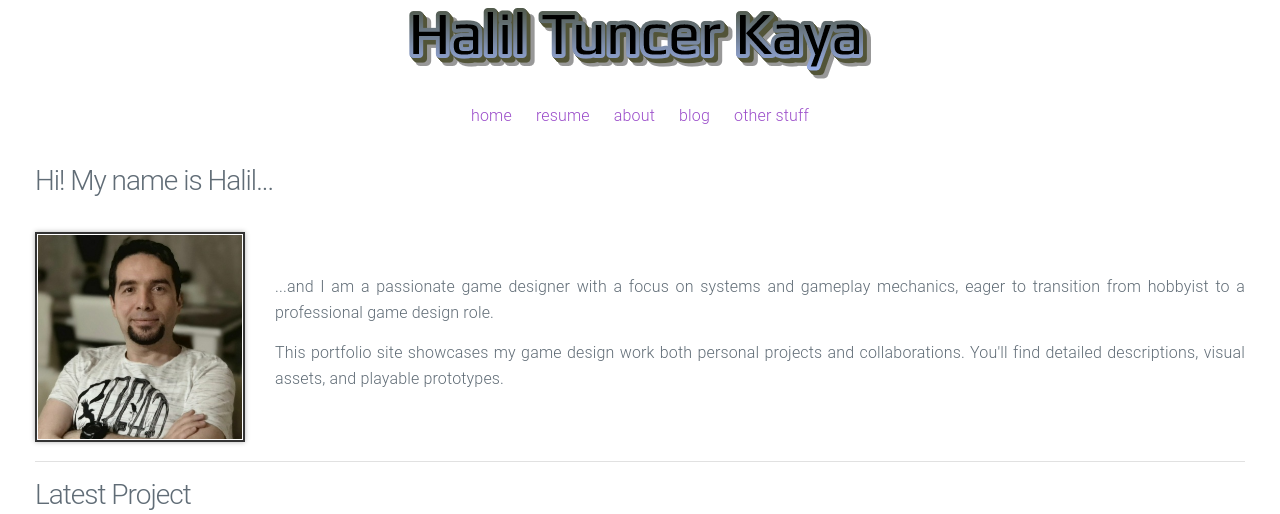
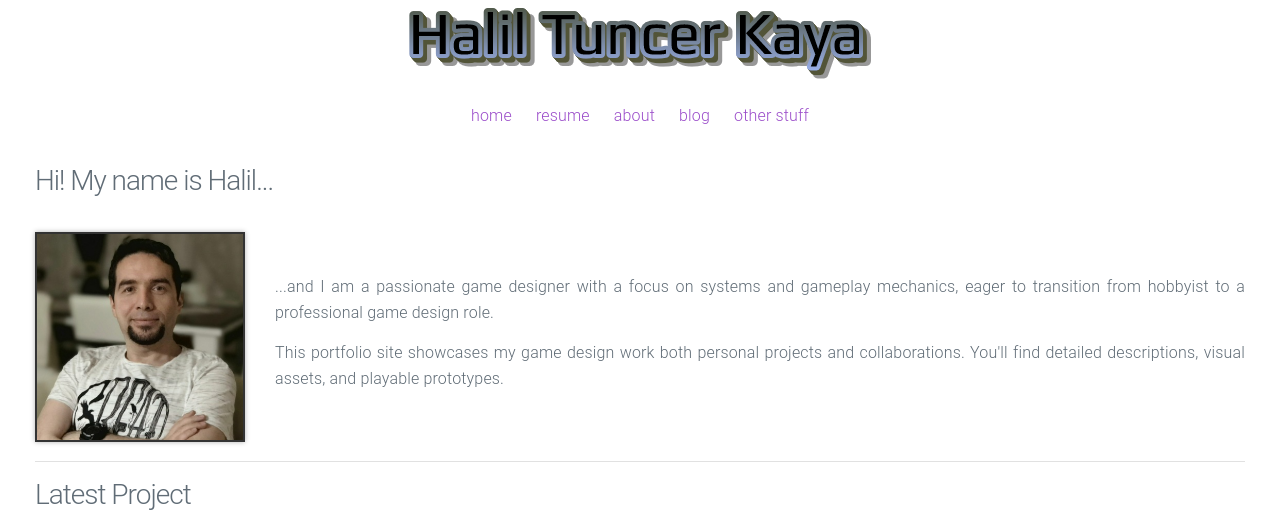
Before and after one commit to htramu/htk.github.io, a Jekyll site: the page built from index.html, in a window 1280 px wide. Shown: the top 514 px of the page. Built offline with Jekyll 4.4.1, drawn with Linux system fonts in a browser that asks for light colours; grey boxes are pictures that could not be loaded.

Commit message:
Update home.html

```diff
--- a/_layouts/home.html
+++ b/_layouts/home.html
@@ -9,7 +9,7 @@
             border: 2px solid #333;
             box-shadow: 0 0 5px rgba(0, 0, 0, 0.3);
             display: inline-block;
-            padding: 1px;
+            padding: 0px;
             background-color: white;
         }
 
```
